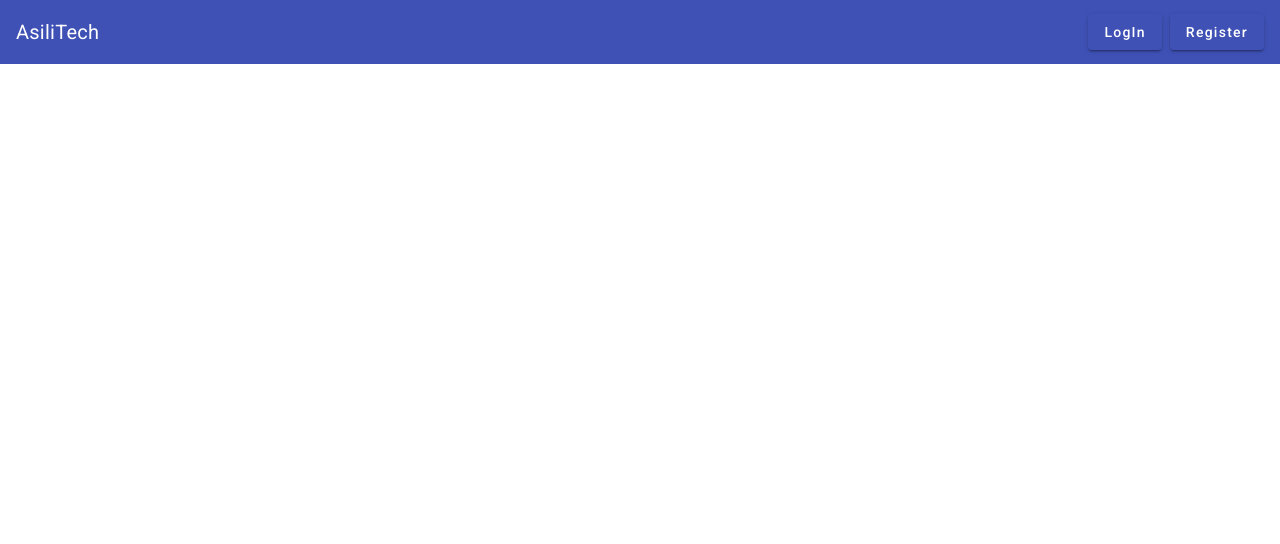
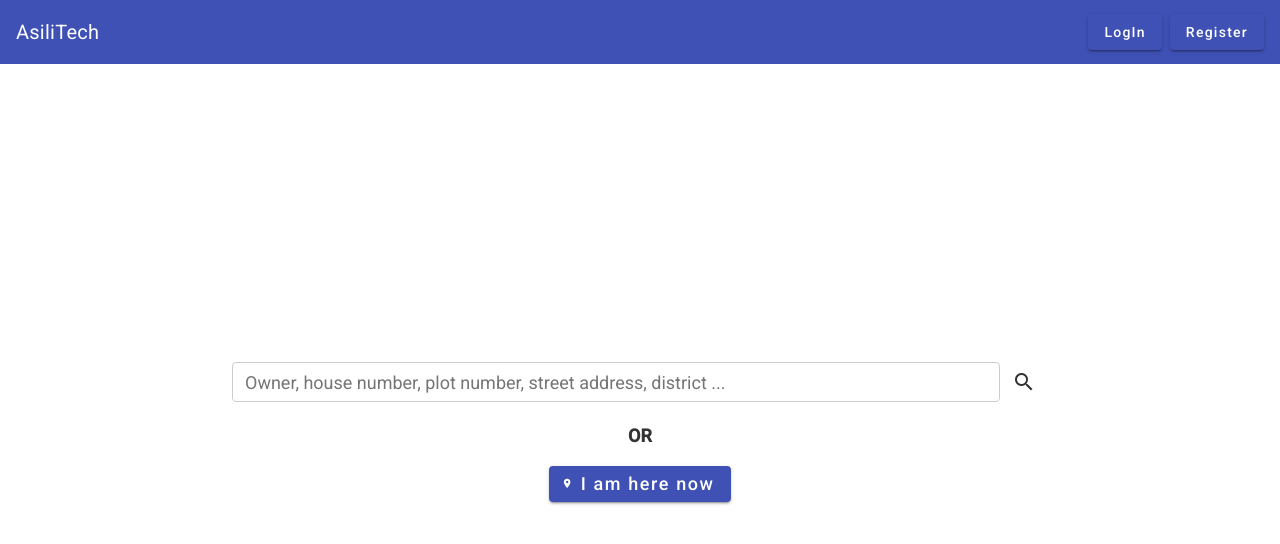
Before and after one commit to mmnete/asilitech_land_registration, an Angular app in the folder front_end/: page /search in a window 1280 px wide. Before the commit this address led to /. Shown: the top 544 px of the page. Built offline with nearby package versions, Linux system fonts and the light colour scheme.

Commit message:
Added a search component

```diff
--- a/front_end/src/app/app-routing.module.ts
+++ b/front_end/src/app/app-routing.module.ts
@@ -2,9 +2,11 @@ import { NgModule } from '@angular/core';
 import { RouterModule, Routes } from '@angular/router';
 import { LogInComponentComponent } from './pages/log-in-component/log-in-component.component';
 import { WelcomeComponent } from './pages/welcome/welcome.component';
+import { SearchComponent } from './pages/search/search.component';
 
 const routes: Routes = [
   { path: '', component: WelcomeComponent },
+  { path: 'search', component: SearchComponent },
   { path: 'login', component: LogInComponentComponent }
 ];
 
--- a/front_end/src/app/app.module.ts
+++ b/front_end/src/app/app.module.ts
@@ -10,6 +10,7 @@ import { AppMaterialModule } from './app.material.module';
 import { NavbarComponent } from './navbar/navbar.component';
 import { BrowserAnimationsModule } from '@angular/platform-browser/animations';
 import { WelcomeComponent } from './pages/welcome/welcome.component';
+import { SearchComponent } from './pages/search/search.component';
 
 const routes: Routes = [
   { path: 'login', component: LogInComponentComponent }
@@ -21,6 +22,7 @@ const routes: Routes = [
     AppComponent,
     LogInComponentComponent,
     WelcomeComponent,
+    SearchComponent,
     NavbarComponent
   ],
   imports: [
--- /dev/null
+++ b/front_end/src/app/pages/search/search.component.html
@@ -0,0 +1,26 @@
+<!-- search.component.html -->
+
+<div class="search-container" *ngIf="!searchPerformed">
+    <div class="search-box">
+      <input style="width: 60vw; height: 5vh;" matInput placeholder="Owner, house number, plot number, street address, district ...">
+      <button mat-icon-button>
+        <mat-icon>search</mat-icon>
+      </button>
+    </div>
+    <div class="or-divider">OR</div>
+    <button mat-raised-button color="primary" class="here-button" (click)="onHereClicked()">
+      <mat-icon>place</mat-icon>
+      I am here now
+    </button>
+  </div>
+
+  <div class="search-results" *ngIf="searchPerformed">
+    <!-- Loop over search results and display them as rectangular cards -->
+    <div class="result-card" *ngFor="let result of searchResults">
+      <!-- Replace these placeholders with actual property and owner images -->
+      <img src="property-image-url" alt="Property Image">
+      <img src="owner-image-url" alt="Owner Image">
+      <p class="property-name">{{ result.propertyName }}</p>
+      <p class="property-owner">{{ result.propertyOwner }}</p>
+    </div>
+  </div>
--- /dev/null
+++ b/front_end/src/app/pages/search/search.component.scss
@@ -0,0 +1,64 @@
+/* search.component.scss */
+
+.search-container {
+    display: flex;
+    flex-direction: column;
+    align-items: center;
+    justify-content: center;
+    height: 100%;
+    width: 100%;
+  }
+
+  .search-box {
+    display: flex;
+    align-items: center;
+    justify-content: center;
+    margin-bottom: 20px;
+  }
+
+  .search-box input {
+    font-size: 18px;
+    padding: 8px 12px;
+    border: 1px solid #ccc;
+    border-radius: 4px;
+  }
+
+  .or-divider {
+    font-size: 18px;
+    font-weight: bold;
+    margin-bottom: 20px;
+  }
+
+  .here-button {
+    font-size: 18px;
+  }
+
+  .search-results {
+    display: grid;
+    grid-template-columns: repeat(auto-fit, minmax(300px, 1fr));
+    grid-gap: 20px;
+  }
+
+  .result-card {
+    padding: 16px;
+    border-radius: 8px;
+    box-shadow: 0px 2px 4px rgba(0, 0, 0, 0.1);
+    text-align: center;
+  }
+
+  .result-card img {
+    width: 100px;
+    height: 100px;
+    border-radius: 50%;
+    margin-bottom: 10px;
+  }
+
+  .property-name,
+  .property-owner {
+    font-size: 18px;
+    font-weight: bold;
+  }
+
+  .property-owner {
+    color: #777;
+  }
--- /dev/null
+++ b/front_end/src/app/pages/search/search.component.ts
@@ -0,0 +1,111 @@
+// search.component.ts
+
+import { Component } from '@angular/core';
+
+interface SearchResult {
+  id: number;
+  propertyName: string;
+  propertyOwner: string;
+  propertyImage: string;
+  ownerImage: string;
+  latitude: number;
+  longitude: number;
+}
+
+@Component({
+  selector: 'app-search',
+  templateUrl: './search.component.html',
+  styleUrls: ['./search.component.scss']
+})
+export class SearchComponent {
+  searchQuery: string = '';
+  searchPerformed: boolean = false;
+  searchResults: SearchResult[] = [];
+
+  fakeData: SearchResult[] = [
+    {
+      id: 1,
+      propertyName: 'Property 1',
+      propertyOwner: 'Owner 1',
+      propertyImage: 'https://fake-property-image-url.com/property1.jpg',
+      ownerImage: 'https://fake-owner-image-url.com/owner1.jpg',
+      latitude: 12.345,
+      longitude: 34.567
+    },
+    {
+      id: 2,
+      propertyName: 'Property 2',
+      propertyOwner: 'Owner 2',
+      propertyImage: 'https://fake-property-image-url.com/property2.jpg',
+      ownerImage: 'https://fake-owner-image-url.com/owner2.jpg',
+      latitude: 12.678,
+      longitude: 34.890
+    },
+    // Add more fake data here
+  ];
+
+  onSearch(): void {
+    if (this.searchQuery.trim() === '') {
+      // If search query is empty, show all results
+      this.searchResults = this.fakeData;
+    } else {
+      // Perform filtered search based on user's input
+      const searchTerm = this.searchQuery.toLowerCase().trim();
+      this.searchResults = this.fakeData.filter(
+        (result) =>
+          result.propertyName.toLowerCase().includes(searchTerm) ||
+          result.propertyOwner.toLowerCase().includes(searchTerm)
+      );
+    }
+
+    this.searchPerformed = true;
+  }
+
+  onHereClicked(): void {
+    if (navigator.geolocation) {
+      // Get the user's location using browser GPS
+      navigator.geolocation.getCurrentPosition(
+        (position) => {
+          const userLatitude = position.coords.latitude;
+          const userLongitude = position.coords.longitude;
+
+          // Perform filtered search based on user's location
+          // You can adjust the distance calculation based on your requirements
+          this.searchResults = this.fakeData.filter(
+            (result) =>
+              this.calculateDistance(
+                userLatitude,
+                userLongitude,
+                result.latitude,
+                result.longitude
+              ) <= 10 // Filter properties within 10 km radius from user's location
+          );
+
+          this.searchPerformed = true;
+        },
+        (error) => {
+          console.error('Error getting user location:', error);
+        }
+      );
+    } else {
+      console.error('Geolocation is not supported by this browser.');
+    }
+  }
+
+  calculateDistance(lat1: number, lon1: number, lat2: number, lon2: number): number {
+    // Replace this function with the actual distance calculation method
+    // You can use Haversine formula or other distance calculation libraries
+    // For simplicity, let's assume latitudes and longitudes are in degrees here
+    const radlat1 = (Math.PI * lat1) / 180;
+    const radlat2 = (Math.PI * lat2) / 180;
+    const theta = lon1 - lon2;
+    const radtheta = (Math.PI * theta) / 180;
+    let dist =
+      Math.sin(radlat1) * Math.sin(radlat2) +
+      Math.cos(radlat1) * Math.cos(radlat2) * Math.cos(radtheta);
+    dist = Math.acos(dist);
+    dist = (dist * 180) / Math.PI;
+    dist = dist * 60 * 1.1515; // Distance in miles, adjust conversion factor as needed
+    return dist;
+  }
+}
```
Also changed, not shown: 1 other file (tests, documents, lock files or other folders).
